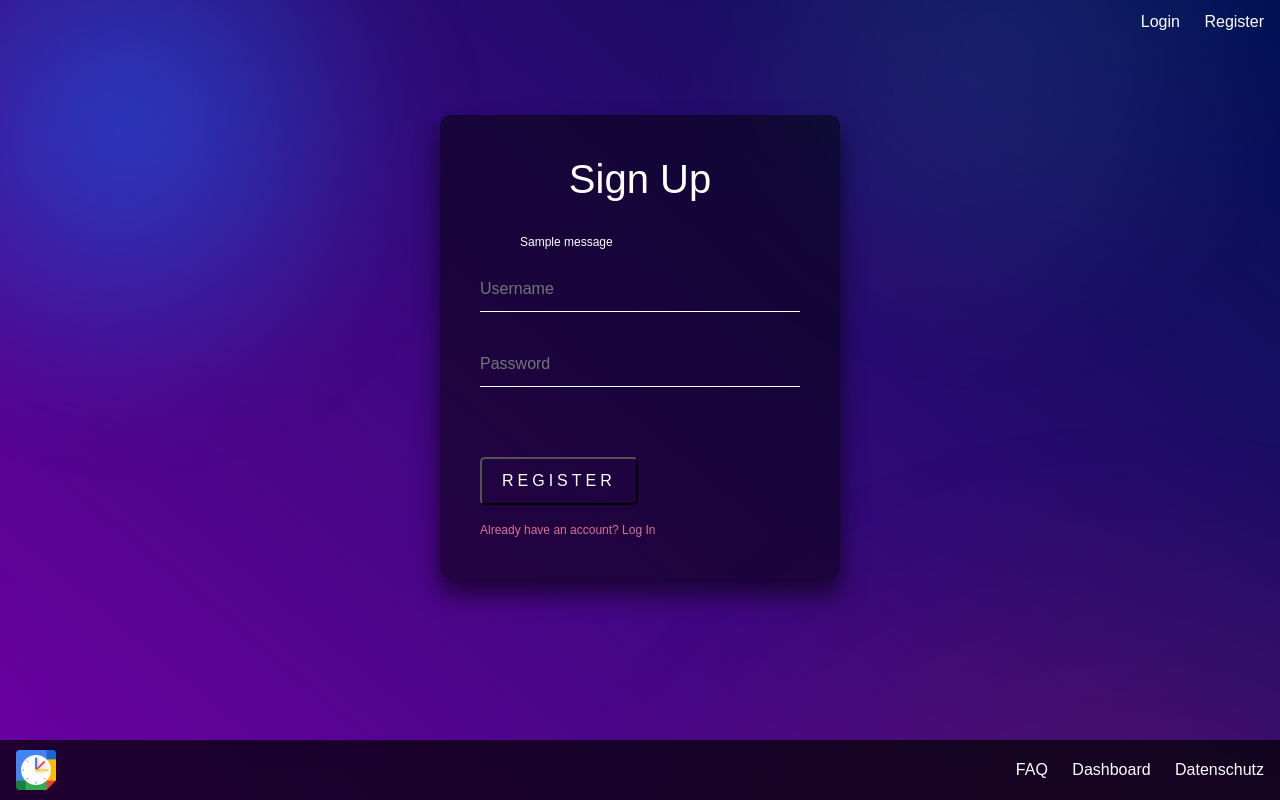
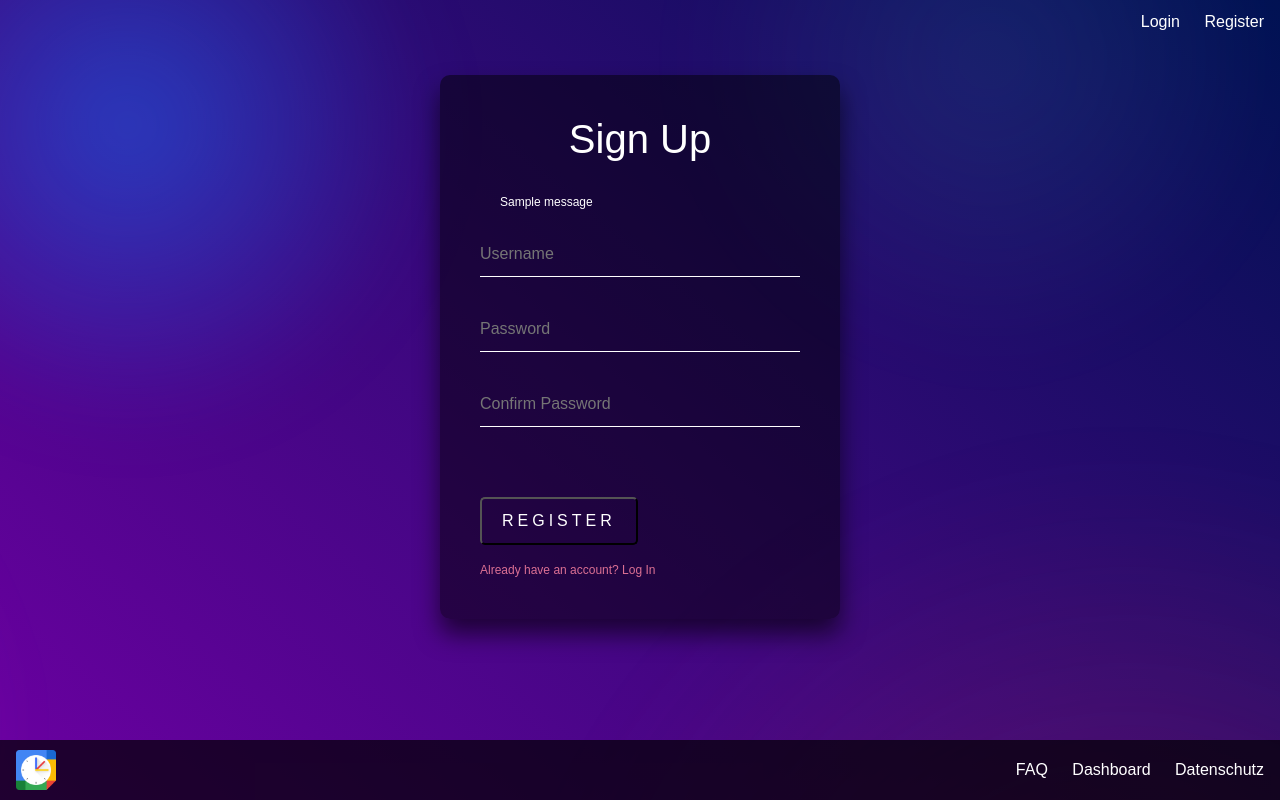
Before and after one commit to Kurzhalsgiraffe/Yourical, a Flask app: page /register in a window 1280 px wide. Run offline with Flask 3, Linux system fonts and the light colour scheme; tables that the repository leaves empty hold one stand-in row (values such as "Sample post"); one stand-in notice (Sample message) is shown; parts of the project's set-up code (start-up, migrations or seed data) failed here and were passed over.

Commit message:
second password field

```diff
--- a/server/project/server.py
+++ b/server/project/server.py
@@ -9,7 +9,7 @@ from flask_login import UserMixin, login_user, LoginManager, login_required, log
 from flask_sqlalchemy import SQLAlchemy
 from flask_wtf import FlaskForm
 from wtforms import StringField, PasswordField, SubmitField
-from wtforms.validators import InputRequired, Length, ValidationError
+from wtforms.validators import InputRequired, Length, ValidationError, EqualTo
 
 manager = ical_manager.IcalManager(config_file="config/settings.json", untis_file="instance/untis_data.json")
 
@@ -46,12 +46,8 @@ class User(db.Model, UserMixin):
 class RegisterForm(FlaskForm):
     username = StringField(validators=[InputRequired(), Length(min=3, max=20)], render_kw={"placeholder": "Username"})
     password = PasswordField(validators=[InputRequired(), Length(min=8, max=20)], render_kw={"placeholder": "Password"})
+    confirm_password = PasswordField(validators=[InputRequired(), EqualTo('password', message='Passwords must match')], render_kw={"placeholder": "Confirm Password"})
     submit = SubmitField('Register')
-
-    def validate_username(self, username):
-        existing_user_username = User.query.filter_by(username=username.data).first()
-        if existing_user_username:
-            raise ValidationError('That username already exists. Please choose a different one.')
 
 class LoginForm(FlaskForm):
     username = StringField(validators=[InputRequired(), Length(min=3, max=20)], render_kw={"placeholder": "Username"})
@@ -106,9 +102,9 @@ def login():
                     db.session.commit()
                     return redirect(url_for('dashboard'))
                 else:
-                    flash('Incorrect password. Please try again.', 'error')
+                    flash('- Incorrect password. Please try again.', 'error')
             else:
-                flash('User does not exist. Please register.', 'error')
+                flash('- User does not exist. Please register.', 'error')
     return render_template('login.html', form=form)
 
 @app.route('/logout', methods=['GET', 'POST'])
@@ -122,21 +118,24 @@ def register():
     form = RegisterForm()
     if form.username.data:
         username = form.username.data.lower()
+        hashed_first_password = bcrypt.generate_password_hash(form.password.data)
+        hashed_second_password = bcrypt.generate_password_hash(form.confirm_password.data)
         existing_user_username = User.query.filter_by(username=username).first()
-        if existing_user_username or not username.isalnum() or username in manager.config.get_config("banned_usernames"):
+        if existing_user_username or not username.isalnum() or username in manager.config.get_config("banned_usernames") or hashed_first_password != hashed_second_password:
             if not username.isalnum():
-                flash('Only alphanumerical Characters are allowed. Please choose a different name.', 'error')
+                flash('- Only alphanumerical Characters are allowed. Please choose a different name.', 'error')
             if existing_user_username:
-                flash('That username already exists. Please choose a different one.', 'error')
+                flash('- That username already exists. Please choose a different name.', 'error')
             if username in manager.config.get_config("banned_usernames"):
-                flash('That username is not allowed. Please choose a different one.', 'error')
+                flash('- That username is not allowed. Please choose a different name.', 'error')
+            if hashed_first_password != hashed_second_password:
+                flash('- Passwords do not match.', 'error')
         else:
             if form.validate_on_submit():
-                hashed_password = bcrypt.generate_password_hash(form.password.data)
-                new_user = User(username=username, password=hashed_password, semesters="", modules="", last_login="", last_calendar_pull="")
+                new_user = User(username=username, password=hashed_first_password, semesters="", modules="", last_login="", last_calendar_pull="")
                 db.session.add(new_user)
                 db.session.commit()
-                flash('Registration successful. You can now log in.', 'success')
+                flash('- Registration successful. You can now log in.', 'success')
                 return redirect(url_for('login'))
 
     return render_template('register.html', form=form)
--- a/server/project/static/css/styles.css
+++ b/server/project/static/css/styles.css
@@ -67,6 +67,15 @@ a:hover {
   accent-color: black;
   vertical-align:middle;
   margin-right:10px;
+}
+
+.error-message-list {
+  padding-left: 20px;
+  padding-right: 20px;
+}
+
+.error-message {
+  padding-bottom: 5px;
 }
 
 form button {
--- a/server/project/templates/login.html
+++ b/server/project/templates/login.html
@@ -15,9 +15,9 @@
 
             {% with messages = get_flashed_messages() %}
                 {% if messages %}
-                <ul>
+                <ul class="error-message-list">
                     {% for message in messages %}
-                        <li>{{ message }}</li>
+                        <li class="error-message">{{ message }}</li>
                     {% endfor %}
                 </ul>
                 {% endif %}
--- a/server/project/templates/register.html
+++ b/server/project/templates/register.html
@@ -15,9 +15,9 @@
 
             {% with messages = get_flashed_messages() %}
                 {% if messages %}
-                <ul>
+                <ul class="error-message-list">
                     {% for message in messages %}
-                        <li>{{ message }}</li>
+                        <li class="error-message">{{ message }}</li>
                     {% endfor %}
                 </ul>
                 {% endif %}
@@ -26,7 +26,8 @@
             <form method="POST" action="">
                 <div class="user-box">{{ form.hidden_tag() }}</div>
                 <div class="user-box">{{ form.username }}</div>
-                <div>{{ form.password }}</div>
+                <div class="user-box">{{ form.password }}</div>
+                <div class="user-box">{{ form.confirm_password }}</div>
                 <div>{{ form.submit }}</div>
             </form>
 
```
